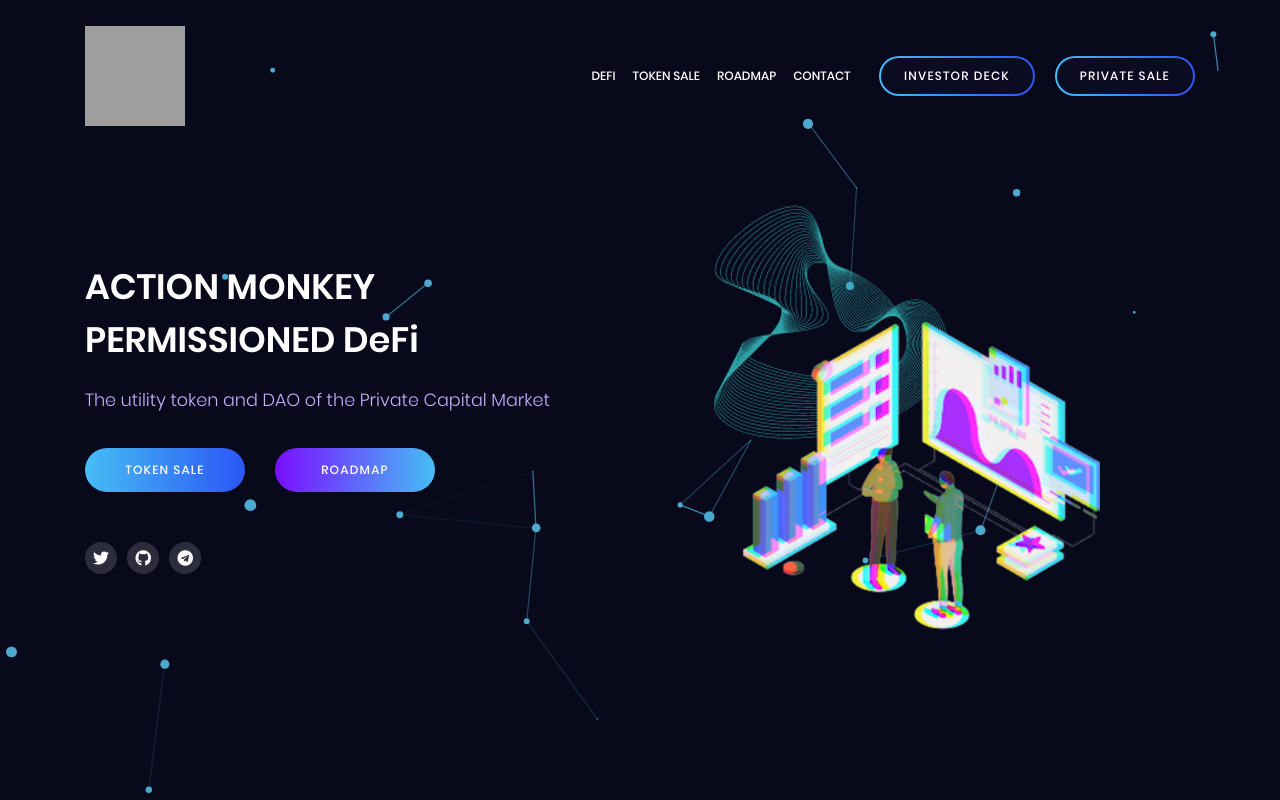
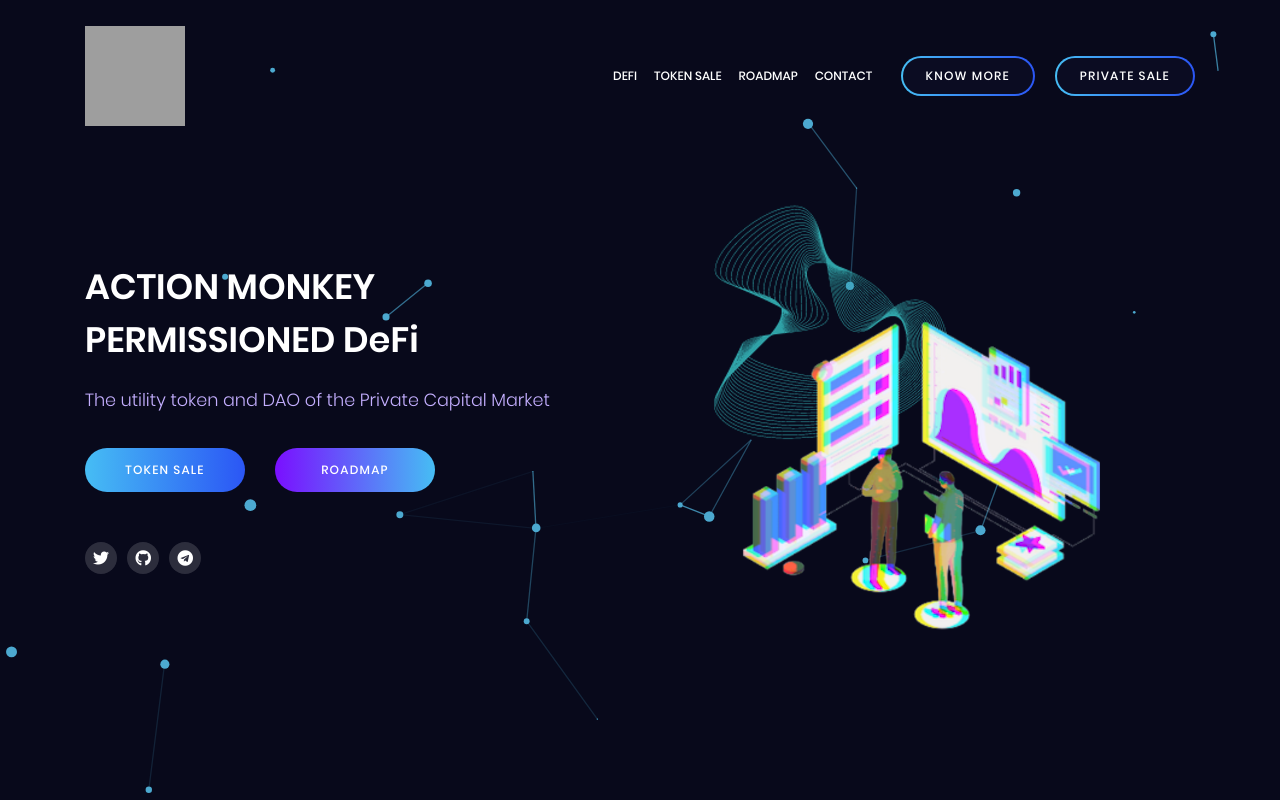
Before and after one commit to yosefede06/actionmonkey-website, a plain HTML site: page index.html in a window 1280 px wide. Shown: the top 800 px of the page. Drawn offline with Linux system fonts and the light colour scheme; grey boxes are pictures that could not be loaded.

Commit message:
out invesor

```diff
--- a/index.html
+++ b/index.html
@@ -58,7 +58,7 @@
                                     <li class="menu-item"><a class="menu-link nav-link" href="#contact">Contact</a></li>
                                 </ul>
                                 <ul class="menu-btns animated" data-animate="fadeInDown" data-delay=".85">
-                                    <li><a href="assets/ACTION MONKEY TOKEN (AMNKY) ENG PROJ.pdf" class="btn btn-rg btn-auto btn-outline btn-grad on-bg-theme btn-round"><span>Investor Deck</span></a></li>
+                                    <li><a href="#ico" class="btn btn-rg btn-auto btn-outline btn-grad on-bg-theme btn-round"><span>Know more</span></a></li>
                                     <li><a href="#" data-toggle="modal" data-target="#login-popup" class="btn btn-rg btn-auto btn-outline btn-grad on-bg-theme btn-round"><span>Private sale</span></a></li>
                                 </ul>
                             </nav>
```
